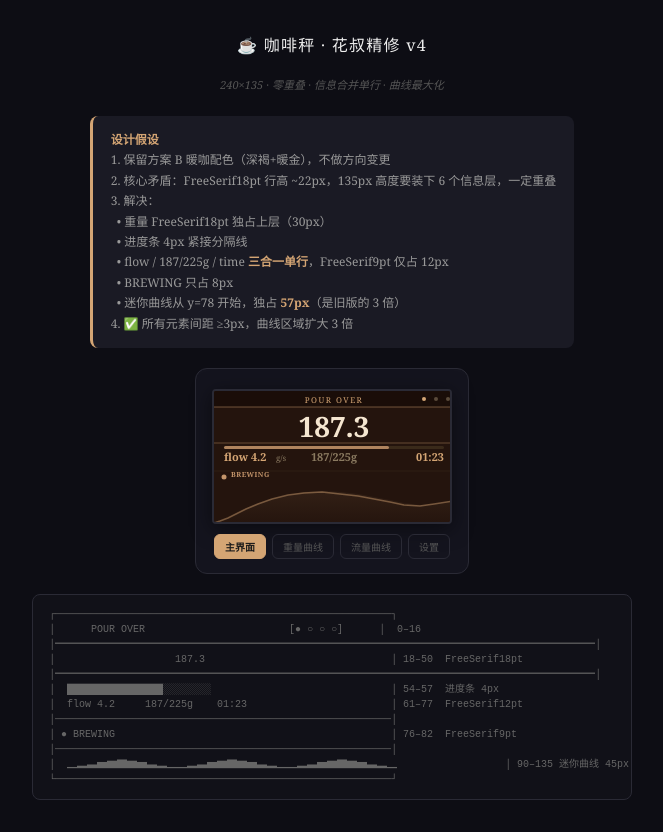
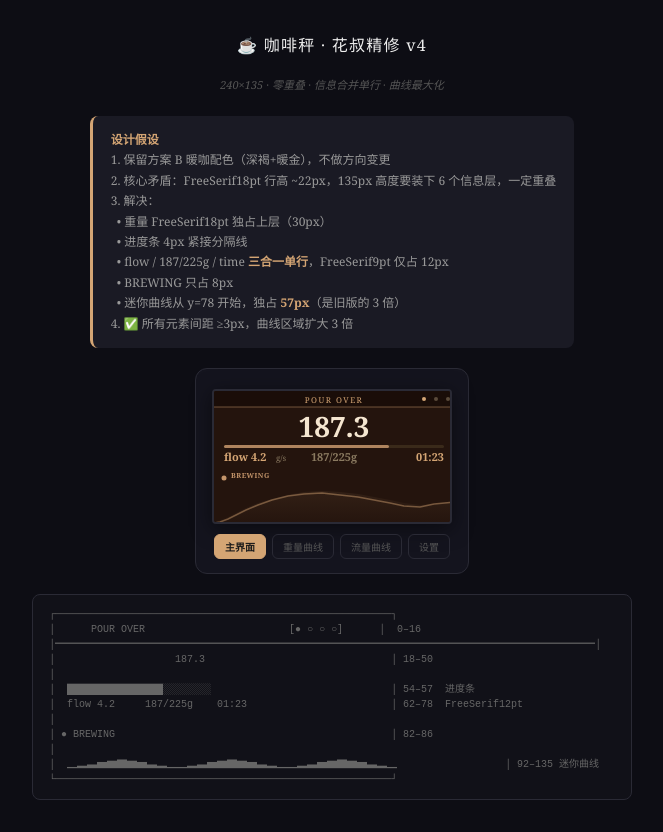
Before and after one commit to kanice888-max/Coffee-Digital-Scale-ADV, a plain HTML site: page Coffee-Digital-Scale-ADV/ui_demo_v4.html in a window 1280 px wide. Shown: the whole page, without its empty margins (308-971 px from the left). Drawn offline with Linux system fonts and the light colour scheme.

Commit message:
fix: 移除所有分隔线，用间距替代
变更：
1. 移除重量下方的粗分隔线
2. 移除信息行下方的细分隔线
3. 移除 BREWING 上方的分隔线
4. 用间距替代分割：进度条下方4px→信息行、信息行下方4px→BREWING
5. 迷你曲线从 y:92 开始，43px 高度
6. 布局更简洁干净

```diff
--- a/Coffee-Digital-Scale-ADV/ui_demo_v4.html
+++ b/Coffee-Digital-Scale-ADV/ui_demo_v4.html
@@ -55,14 +55,14 @@ h1 strong{color:#eee;font-weight:500}
 <div class="layout-table">┌────────────────────────────────────────────────────────┐
 │      POUR OVER                        [● ○ ○ ○]      │  0–16
 │━━━━━━━━━━━━━━━━━━━━━━━━━━━━━━━━━━━━━━━━━━━━━━━━━━━━━━│
-│                    187.3                               │ 18–50  FreeSerif18pt
-│━━━━━━━━━━━━━━━━━━━━━━━━━━━━━━━━━━━━━━━━━━━━━━━━━━━━━━│
-│  ████████████████░░░░░░░░                              │ 54–57  进度条 4px
-│  flow 4.2     187/225g    01:23                        │ 61–77  FreeSerif12pt
-│────────────────────────────────────────────────────────│
-│ ● BREWING                                              │ 76–82  FreeSerif9pt
-│────────────────────────────────────────────────────────│
-│  ▁▂▃▅▆▇▆▅▃▂▁▁▂▃▅▆▇▆▅▃▂▁▁▂▃▅▆▇▆▅▃▂▁                  │ 90–135 迷你曲线 45px
+│                    187.3                               │ 18–50
+│
+│  ████████████████░░░░░░░░                              │ 54–57  进度条
+│  flow 4.2     187/225g    01:23                        │ 62–78  FreeSerif12pt
+│
+│ ● BREWING                                              │ 82–86
+│
+│  ▁▂▃▅▆▇▆▅▃▂▁▁▂▃▅▆▇▆▅▃▂▁▁▂▃▅▆▇▆▅▃▂▁                  │ 92–135 迷你曲线
 └────────────────────────────────────────────────────────┘</div>
 
 <script>
@@ -83,26 +83,23 @@ function mainScreen(){
 
     <!-- 重量 -->
     <text x="120" y="46" text-anchor="middle" fill="#F5E6D0" font-size="28" font-weight="700" ${F}>${w.toFixed(1)}</text>
-    <line x1="0" y1="52" x2="${W}" y2="52" stroke="#D4A574" stroke-width="1.5" opacity="0.25"/>
 
-    <!-- 进度条 -->
-    <rect x="10" y="55" width="220" height="3" rx="1.5" fill="#3A2A1A"/>
-    <rect x="10" y="55" width="165" height="3" rx="1.5" fill="#C4956A" opacity="0.85"/>
+    <!-- 进度条（取消分隔线，增加间距） -->
+    <rect x="10" y="54" width="220" height="3" rx="1.5" fill="#3A2A1A"/>
+    <rect x="10" y="54" width="165" height="3" rx="1.5" fill="#C4956A" opacity="0.85"/>
 
-    <!-- 信息行：flow / 注水量 / time 同层（FreeSerif12pt 放大） -->
+    <!-- 信息行：flow / 注水量 / time 同层 -->
     <text x="10" y="70" fill="#D4A574" font-size="11" font-weight="600" ${F}>flow ${f.toFixed(1)}</text>
     <text x="62" y="70" fill="#8A7A60" font-size="8" ${F}>g/s</text>
     <text x="120" y="70" text-anchor="middle" fill="#8A7A60" font-size="11" font-weight="600" ${F}>${w.toFixed(0)}/${D.target}g</text>
     <text x="${W-10}" y="70" text-anchor="end" fill="#D4A574" font-size="11" font-weight="600" ${F}>${String(D.m).padStart(2,'0')}:${String(D.s).padStart(2,'0')}</text>
 
-    <line x1="0" y1="80" x2="${W}" y2="80" stroke="#3A2A1A" stroke-width="0.5"/>
+    <!-- BREWING（取消分隔线） -->
+    <circle cx="10" cy="87" r="2.5" fill="${D.running?'#C4956A':'#3A2A1A'}"/>
+    <text x="17" y="87" fill="${D.running?'#C4956A':'#5A4A3A'}" font-size="7" font-weight="600" letter-spacing="0.5" ${F}>${D.running?'BREWING':'STANDBY'}</text>
 
-    <!-- BREWING -->
-    <circle cx="10" cy="86" r="2.5" fill="${D.running?'#C4956A':'#3A2A1A'}"/>
-    <text x="17" y="86" fill="${D.running?'#C4956A':'#5A4A3A'}" font-size="7" font-weight="600" letter-spacing="0.5" ${F}>${D.running?'BREWING':'STANDBY'}</text>
-
-    <!-- 迷你曲线（y:90-135） -->
-    <polyline points="0,132 6,130 14,127 22,123 32,118 44,113 58,108 74,104 90,102 108,101 126,103 144,105 160,108 176,111 190,114 206,115 220,113 240,110"
+    <!-- 迷你曲线 -->
+    <polyline points="0,132 6,131 14,128 22,124 32,119 44,114 58,109 74,105 90,103 108,102 126,104 144,106 160,109 176,112 190,115 206,116 220,113 240,111"
       fill="none" stroke="#D4A574" stroke-width="1.5" opacity="0.45" stroke-linecap="round" stroke-linejoin="round"/>
     <polygon points="0,135 0,132 6,129 14,126 22,122 32,117 44,112 58,108 74,104 90,101 108,100 126,101 144,103 160,106 176,109 190,112 206,114 220,113 240,110 240,135"
       fill="url(#curveGrad)" opacity="0.08"/>
```
Also changed, not shown: 1 other file.
